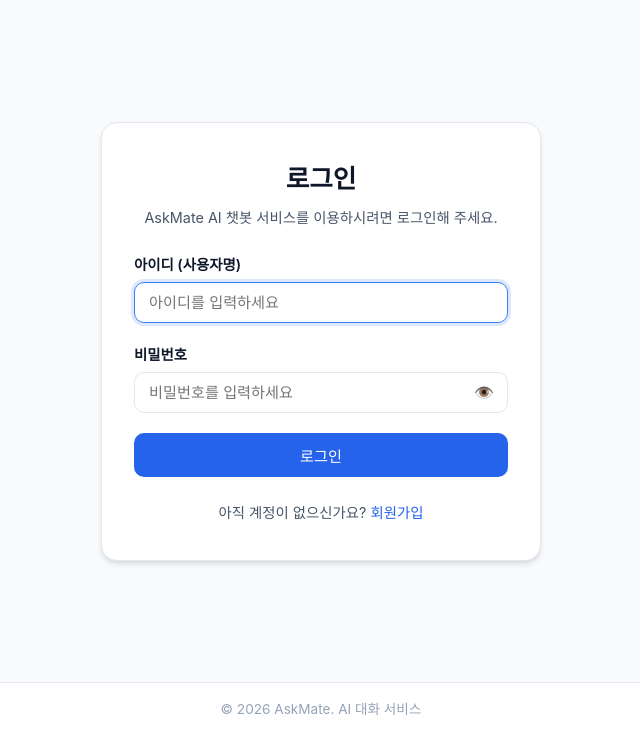
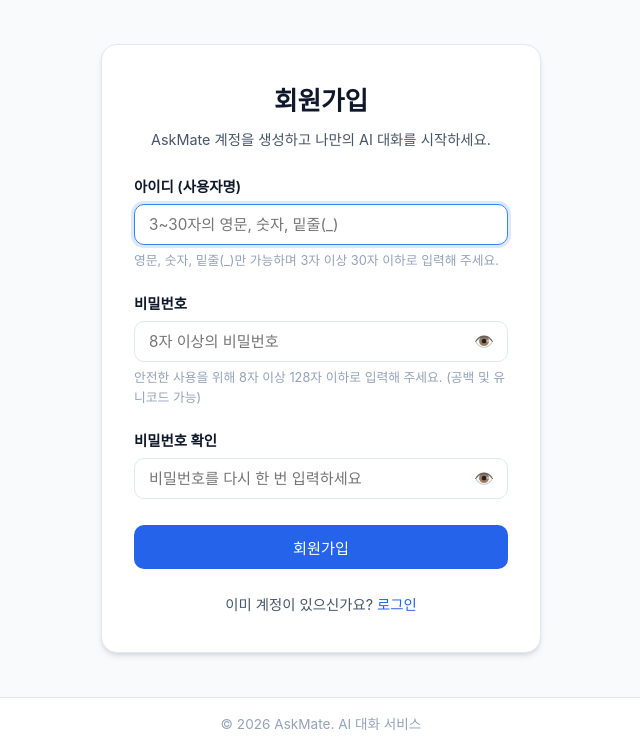
Before and after one commit to seven2762/Codyssey-TermProject, a FastAPI app: page /login in a window 1280 px wide. Shown: the part 63-815 px from the top of the page, without its empty margins (319-959 px from the left). Before the commit the page ends 778 px from the top, so only its background shows below. Run offline with FastAPI, Linux system fonts and the light colour scheme; parts of the project's set-up code (start-up, migrations or seed data) failed here and were passed over.

Commit message:
refactor: 회원가입 비밀번호 최소 길이 조건 변경 (15자 -> 8자)

```diff
--- a/backend/app/templates/login.html
+++ b/backend/app/templates/login.html
@@ -1,65 +1,84 @@
 {% extends "base.html" %}
-{% block title %}로그인{% endblock %}
+{% block title %}회원가입{% endblock %}
 {% block content %}
 <div class="auth-container">
     <div class="auth-card">
         <div class="auth-header">
-            <h1 class="auth-title">로그인</h1>
-            <p class="auth-subtitle">AskMate AI 챗봇 서비스를 이용하시려면 로그인해 주세요.</p>
+            <h1 class="auth-title">회원가입</h1>
+            <p class="auth-subtitle">AskMate 계정을 생성하고 나만의 AI 대화를 시작하세요.</p>
         </div>
 
-        <div id="loginAlert" class="alert" style="display: none;" role="alert"></div>
+        <div id="signupAlert" class="alert" style="display: none;" role="alert"></div>
 
-        <form id="loginForm" class="auth-form" novalidate>
+        <form id="signupForm" class="auth-form" novalidate>
             <div class="form-group">
-                <label for="loginUsername" class="form-label">아이디 (사용자명)</label>
+                <label for="signupUsername" class="form-label">아이디 (사용자명)</label>
                 <input
                     type="text"
-                    id="loginUsername"
+                    id="signupUsername"
                     name="username"
                     class="form-input"
-                    placeholder="아이디를 입력하세요"
+                    placeholder="3~30자의 영문, 숫자, 밑줄(_)"
                     autocomplete="username"
                     required
                     autofocus
                 >
+                <span class="form-hint">영문, 숫자, 밑줄(_)만 가능하며 3자 이상 30자 이하로 입력해 주세요.</span>
             </div>
 
             <div class="form-group">
-                <div class="label-row">
-                    <label for="loginPassword" class="form-label">비밀번호</label>
-                </div>
+                <label for="signupPassword" class="form-label">비밀번호</label>
                 <div class="password-input-wrapper">
                     <input
                         type="password"
-                        id="loginPassword"
+                        id="signupPassword"
                         name="password"
                         class="form-input"
-                        placeholder="비밀번호를 입력하세요"
-                        autocomplete="current-password"
+                        placeholder="8자 이상의 비밀번호"
+                        autocomplete="new-password"
                         required
                     >
-                    <button type="button" class="btn-icon toggle-password" data-target="loginPassword" title="비밀번호 표시/숨김" aria-label="비밀번호 표시 토글">
+                    <button type="button" class="btn-icon toggle-password" data-target="signupPassword" title="비밀번호 표시/숨김" aria-label="비밀번호 표시 토글">
                         👁️
                     </button>
                 </div>
+                <span class="form-hint">안전한 사용을 위해 8자 이상 128자 이하로 입력해 주세요. (공백 및 유니코드 가능)</span>
+            </div>
+
+            <div class="form-group">
+                <label for="signupPasswordConfirm" class="form-label">비밀번호 확인</label>
+                <div class="password-input-wrapper">
+                    <input
+                        type="password"
+                        id="signupPasswordConfirm"
+                        name="password_confirm"
+                        class="form-input"
+                        placeholder="비밀번호를 다시 한 번 입력하세요"
+                        autocomplete="new-password"
+                        required
+                    >
+                    <button type="button" class="btn-icon toggle-password" data-target="signupPasswordConfirm" title="비밀번호 표시/숨김" aria-label="비밀번호 표시 토글">
+                        👁️
+                    </button>
+                </div>
+                <span id="passwordMatchHint" class="form-hint"></span>
             </div>
 
             <div class="form-actions">
-                <button type="submit" id="loginSubmitBtn" class="btn btn-primary btn-block">
-                    <span class="btn-text">로그인</span>
-                    <span class="btn-spinner" style="display: none;">로그인 중...</span>
+                <button type="submit" id="signupSubmitBtn" class="btn btn-primary btn-block">
+                    <span class="btn-text">회원가입</span>
+                    <span class="btn-spinner" style="display: none;">가입 처리 중...</span>
                 </button>
             </div>
         </form>
 
         <div class="auth-footer">
-            <p>아직 계정이 없으신가요? <a href="{{ url_for('signup_page') }}" class="link-primary">회원가입</a></p>
+            <p>이미 계정이 있으신가요? <a href="{{ url_for('login_page') }}" class="link-primary">로그인</a></p>
         </div>
     </div>
 </div>
 {% endblock %}
 
 {% block scripts %}
-<script src="{{ url_for('static', path='/js/login.js') }}" defer></script>
+<script src="{{ url_for('static', path='/js/signup.js') }}" defer></script>
 {% endblock %}
```
